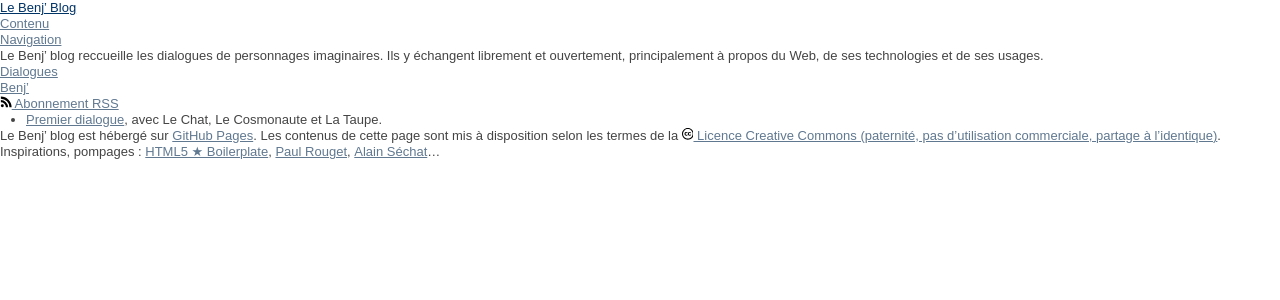
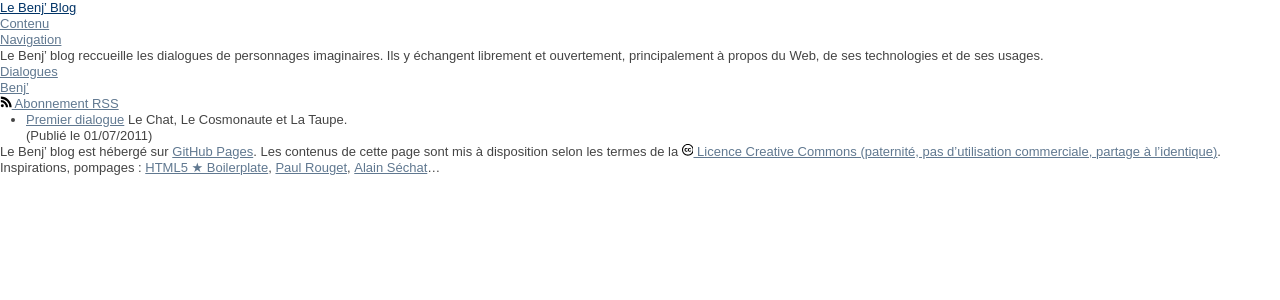
Before and after one commit to bmenant/bmenant.github.com, a Jekyll site: the page built from index.html, in a window 1280 px wide. Shown: the top 300 px of the page. Built offline with Jekyll 4.4.1, drawn with Linux system fonts in a browser that asks for light colours.

Commit message:
Changes links to post, and other stuff

```diff
--- a/index.html
+++ b/index.html
@@ -11,17 +11,15 @@
 			{% for post in site.posts limit:100 %}
 			{% if post.standalone == null %}
 			<li>
-				<time datetime="{{ post.date }}">{{ page.date | date: "%d/%m/%Y" }}</time>
-				<a href="{{ post.url }}">{{ post.title }}</a>, avec
+				<a href="{{ post.url }}/">{{ post.title }}</a>
+				<span class="visuallyhidden">, avec</span>
 				{% for character in post.characters %}
-					{% if forloop.rindex0 == 1 %}
-					{{ character }} et
-					{% elsif forloop.last %}
-					{{ character }}.
-					{% else %}
-					{{ character }},
-					{% endif %}
+					<span class="{{ character | downcase | replace: ' ', '-' }}">
+						{{ character }}{% if forloop.rindex0 == 1 %} et {% elsif forloop.last %}.{% else %}, {% endif %}
+					</span>
 				{% endfor %}
+				<div>(Publié le <time datetime="{{ post.date | date: "%Y-%m-%d" }}">
+				{{ post.date | date: "%d/%m/%Y" }}</time>)</div>
 			</li>
 			{% endif %}
 			{% endfor %}
```
Also changed, not shown: index.xml (+4 -4 lines).
